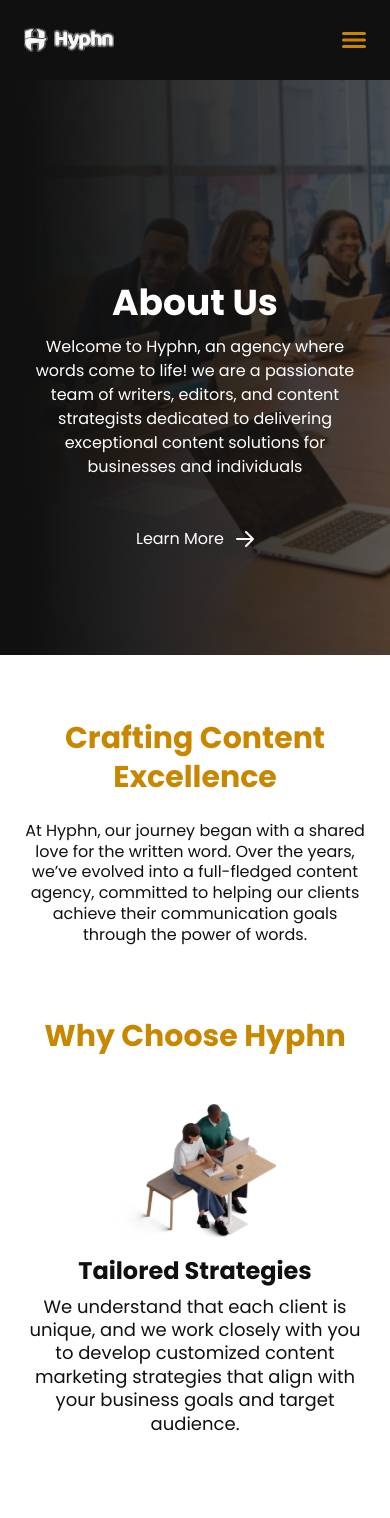
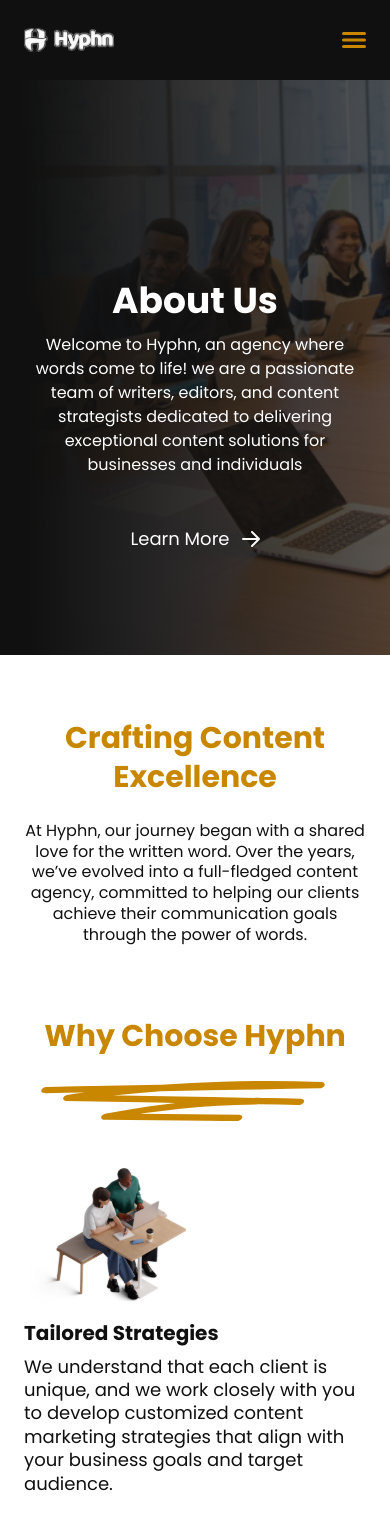
Before and after one commit to godwinopara/hyphn, a Next.js app: page /about in a window 390 px wide. Shown: the top 1518 px of the page. Built offline with nearby package versions, Linux system fonts and the light colour scheme.

Commit message:
styled about page to be responsive on all screens

```diff
--- a/src/app/page.tsx
+++ b/src/app/page.tsx
@@ -18,7 +18,6 @@
 				<Testimonial />
 				<Subscribe />
 			</main>
-			<Footer />
 		</>
 	);
 }
--- a/src/components/AboutHero.tsx
+++ b/src/components/AboutHero.tsx
@@ -6,14 +6,14 @@
 		<section className="mt-16 min-h-[70vh] bg-no-repeat bg-cover bg-center flex items-center justify-center bg-aboutHero relative">
 			<div className="absolute h-full w-full bg-darkGradient"></div>
 			<div className="px-6 max-w-desktop mx-auto text-center text-white z-10 xl:px-0">
-				<h1 className="text-4xl xl:text-50 leading-130 font-bold mt-32 mb-2 ">About Us</h1>
-				<p className="xl:text-xl max-w-[838px] mx-auto">
+				<h1 className="text-4xl md:text-50 leading-130 font-bold mt-32 mb-2 ">About Us</h1>
+				<p className="md:text-xl max-w-[838px] mx-auto">
 					Welcome to Hyphn, an agency where words come to life! we are a passionate team of writers,
 					editors, and content strategists dedicated to delivering exceptional content solutions for
 					businesses and individuals
 				</p>
 				<div className="mt-8 flex items-center justify-center">
-					<button className="flex items-center justify-center gap-3 py-4 px-5">
+					<button className="text-lg flex items-center justify-center gap-3 py-4 px-5 hover:bg-yellow rounded-[10px]">
 						Learn More <Image src={arrow} alt="arrow icon " />
 					</button>
 				</div>
--- a/src/components/AboutInfo.tsx
+++ b/src/components/AboutInfo.tsx
@@ -3,12 +3,13 @@
 import quality from "public/assets/quality.svg";
 import Image from "next/image";
 import WhyChooseUsCard from "./WhyChooseUsCard";
+import underline from "public/assets/underline.svg";
 
 export default function AboutInfo() {
 	return (
 		<section className="px-6 xl:px-0 py-16 max-w-desktop mx-auto">
 			<div className="text-center mb-17">
-				<h2 className="text-3xl text-yellow xl:text-42 font-bold leading-130 mb-6">
+				<h2 className="text-3xl text-yellow md:text-42 font-bold leading-130 mb-6">
 					Crafting Content Excellence
 				</h2>
 				<p className="leading-130 max-w-[827px] mx-auto">
@@ -19,9 +20,16 @@
 			</div>
 
 			<div>
-				<h2 className="text-3xl text-center xl:text-42 font-bold leading-130 text-yellow mb-12">
-					Why Choose Hyphn
-				</h2>
+				<div className="relative">
+					<h2 className="text-3xl text-center md:text-42 font-bold leading-130 text-yellow mb-28">
+						Why Choose Hyphn
+					</h2>
+					<Image
+						src={underline}
+						alt="zig zag underline"
+						className="left-[5%] absolute top-16 md:left-[30%] xl:left-[38%]"
+					/>
+				</div>
 				<div className="grid md:grid-cols-2 xl:grid-cols-3 gap-10">
 					<WhyChooseUsCard
 						img={expertise}
--- a/src/components/AboutTeam.tsx
+++ b/src/components/AboutTeam.tsx
@@ -11,7 +11,7 @@
 					<Image
 						src={underline}
 						alt="zig zag underline"
-						className="left-[5%] absolute top-12 xl:left-[38%]"
+						className="left-[5%] absolute top-14 md:left-[30%] xl:left-[38%]"
 					/>
 				</div>
 				<p className="text-xl xl:text-3xl leading-130">
--- a/src/components/Mission.tsx
+++ b/src/components/Mission.tsx
@@ -10,7 +10,7 @@
 					<Image
 						src={underline}
 						alt="zig zag underline"
-						className="left-[5%] absolute top-12 xl:left-[38%]"
+						className="left-[5%] absolute top-14 md:left-[30%] xl:left-[38%]"
 					/>
 				</div>
 				<p className="text-xl xl:text-3xl leading-130">
--- a/src/components/WhyChooseUsCard.tsx
+++ b/src/components/WhyChooseUsCard.tsx
@@ -8,9 +8,9 @@
 
 export default function WhyChooseUsCard({ img, title, description }: WhyChooseUsCardProps) {
 	return (
-		<div className="text-center mb-10">
-			<Image src={img} alt="a man and a lady sitting down" className="mx-auto mb-4" />
-			<h3 className="text-2xl font-bold xl:text-3xl mb-2">{title}</h3>
+		<div className="mb-10 xl:text-center ">
+			<Image src={img} alt="a man and a lady sitting down" className="xl:mx-auto mb-4" />
+			<h3 className="text-xl font-bold xl:text-3xl mb-2">{title}</h3>
 			<p className="text-lg leading-130">{description}</p>
 		</div>
 	);
```
